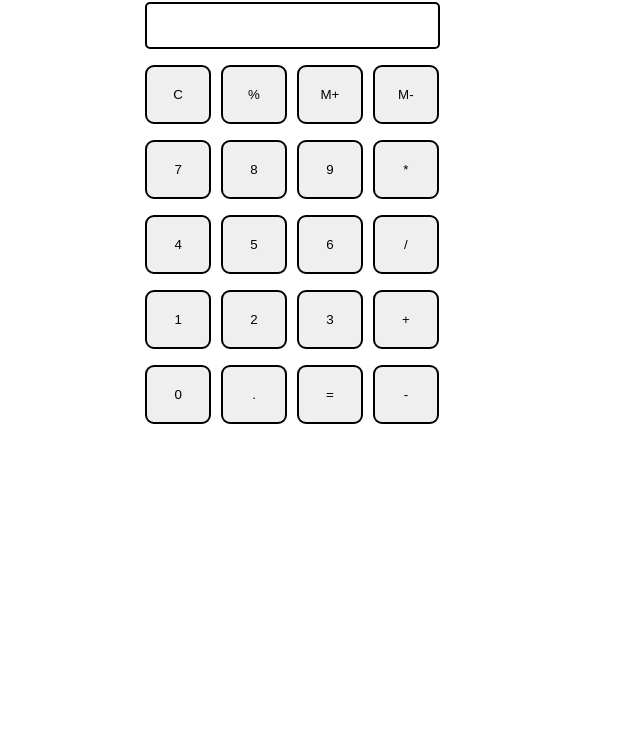
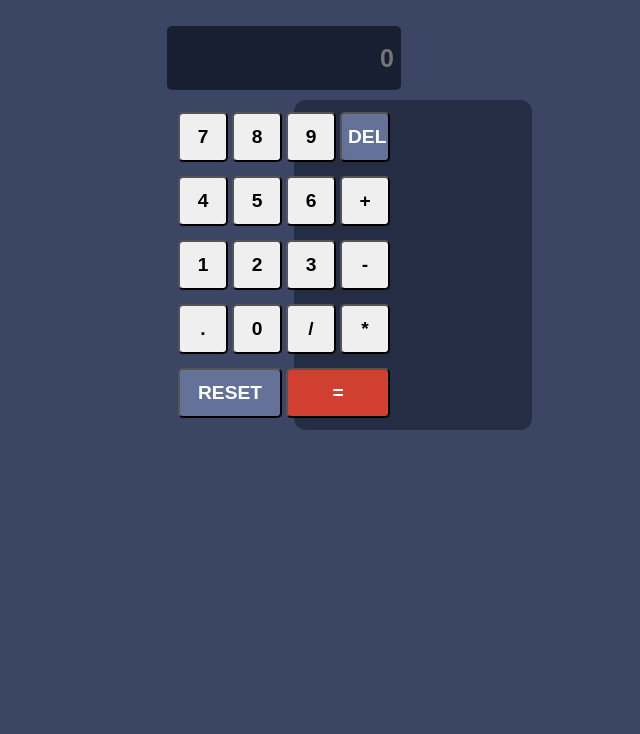
Before and after one commit to deepgarg157/Training_Assisgement_01, a plain HTML site: page Cuvette_Assigment/Micro_Project_04/index.html in a window 1280 px wide. Shown: the part 87-821 px from the top of the page, without its empty margins (356-996 px from the left). After the commit the page ends 800 px from the top, so only its background shows below. Drawn offline with Linux system fonts and the light colour scheme.

Commit message:
Calculator solution

```diff
--- a/Cuvette_Assigment/Micro_Project_04/app.js
+++ b/Cuvette_Assigment/Micro_Project_04/app.js
@@ -1,20 +1,25 @@
 // Todo: Make M+ M- and MC functional
 let string = "";
-let buttons = document.querySelectorAll('.button');
-Array.from(buttons).forEach((button)=>{
-  button.addEventListener('click', (e)=>{
-    if(e.target.innerHTML == '='){
+let buttons = document.querySelectorAll('.btn');
+let inputs = document.querySelector('input')
+Array.from(buttons).forEach((button) => {
+  button.addEventListener('click', (e) => {
+    if (e.target.innerHTML == '=') {
       string = eval(string);
-      document.querySelector('input').value = string;
+      inputs.value = string;
     }
-    else if(e.target.innerHTML == 'C'){
-      string = ""
-      document.querySelector('input').value = string;
+    else if (e.target.innerHTML == 'RESET') {
+      string = ''
+      inputs.value = string;
     }
-    else{
-    console.log(e.target)
-    string = string + e.target.innerHTML;
-    document.querySelector('input').value = string;
-      }
+    else if (e.target.innerHTML == 'DEL') {
+      string = string.substring(0, string.length - 1)
+      inputs.value = string
+    }
+    else {
+      console.log(e.target)
+      string = string + e.target.innerHTML;
+      inputs.value = string;
+    }
   })
 })
--- a/Cuvette_Assigment/Micro_Project_04/index.html
+++ b/Cuvette_Assigment/Micro_Project_04/index.html
@@ -1,51 +1,50 @@
 <!DOCTYPE html>
-<html>
-
+<html lang="en">
 <head>
-  <meta charset="utf-8">
-  <meta name="viewport" content="width=device-width">
-  <title>Calculate me! - A calculator made my me</title>
+    <meta charset="UTF-8">
+    <meta name="viewport" content="width=device-width, initial-scale=1.0">
+    <title>Calculate Me!</title>
     <link rel="stylesheet" href="./style.css">
 </head>
+<body>
+    <div class="container">
+        <h2 class="heading">Calculate Me!</h2>
 
-<body>
-  <h1 class="text-center">Welcome to Calculate me!</h1>
-  <div class="container flex flex-col items-center mx-auto m-w-20">
-    <div class="row">
-      <input class="input" type="text"/>
+        <div class="display">
+            <input type="text" readonly placeholder="0">
         </div>
-    <div class="row">
-      <button class="button">C</button>
-      <button class="button">%</button>
-      <button class="button">M+</button>
-      <button class="button">M-</button>
+        <div class="cal-container"></div>
+        <div class="row-container">
+            <button class="btn">7</button>
+            <button class="btn">8</button>
+            <button class="btn">9</button>
+            <button class="btn delete-btn">DEL</button>
         </div>
-    <div class="row">
-      <button class="button">7</button>
-      <button class="button">8</button>
-      <button class="button">9</button>
-      <button class="button">*</button>
+        <div class="row-container">
+            <button class="btn">4</button>
+            <button class="btn">5</button>
+            <button class="btn">6</button>
+            <button class="btn">+</button>
         </div>
-    <div class="row">
-      <button class="button">4</button>
-      <button class="button">5</button>
-      <button class="button">6</button>
-      <button class="button">/</button>
+        <div class="row-container">
+            <button class="btn">1</button>
+            <button class="btn">2</button>
+            <button class="btn">3</button>
+            <button class="btn">-</button>
         </div>
-    <div class="row">
-      <button class="button">1</button>
-      <button class="button">2</button>
-      <button class="button">3</button>
-      <button class="button">+</button>
+        <div class="row-container">
+            <button class="btn">.</button>
+            <button class="btn">0</button>
+            <button class="btn">/</button>
+            <button class="btn">*</button>
         </div>
-    <div class="row">
-      <button class="button">0</button>
-      <button class="button">.</button>
-      <button class="button">=</button>
-      <button class="button">-</button>
+        <div class="row-container">
+            <button class="btn reset-btn delete-btn">RESET</button>
+            <button class="btn equal-btn">=</button>
         </div>
         </div>
+    </div>
+
     <script src="./app.js"></script>
 </body>
-
 </html>
--- a/Cuvette_Assigment/Micro_Project_04/style.css
+++ b/Cuvette_Assigment/Micro_Project_04/style.css
@@ -1,50 +1,73 @@
-@import url('https://fonts.googleapis.com/css2?family=Roboto:wght@300&family=Ubuntu:wght@300&display=swap');
-html, body {
+.container {
+  display: flex;
+  flex-direction: column;
+  align-items: center;
+  justify-content: center;
+  width: 100%;
   height: 100%;
-  width: 100%;
-  font-family: 'Roboto', sans-serif;
 }
 
-.button{
-  width: 66px;
-  padding: 20px;
-  margin: 0 3px;
-  border: 2px solid black;
-  border-radius: 9px;
+.heading {
+  font-size: 2em;
+}
+
+.row-container {
+  padding: 5px;
+  margin: 2px;
+  position: relative;
+
+}
+
+.btn {
+  width: 50px;
+  height: 50px;
+  border-radius: 5px;
+  font-weight: bold;
+  font-size: 1.2em;
   cursor: pointer;
 }
 
-.row{
-  margin: 8px 0;
-}
-.row input{
-  width: 291px;
-  font-size: 20px;
-    margin: 0;
-    padding: 10px 0px;
-    border: 2px solid black;
+.display input {
+  width: 220px;
+  height: 50px;
   border-radius: 5px;
+  background-color: #181F32;
+  color: white;
+  font-size: 25px;
+  font-weight: bold;
+  border: none;
+  margin: 15px;
+  text-align: end;
+  padding: 7px;
 }
 
-.text-center{
-    text-align: center;
+body {
+  background-color: #3B4664;
+  color: white;
 }
 
-  .bg-red{
-    background: red;
+.equal-btn {
+  background: #D13F30;
+  width: 104px;
+  color: white;
+
 }
 
-  .mx-auto{
-    margin: auto;
+.reset-btn {
+  width: 104px;
 }
 
-  .flex{
-    display:flex;
-  }
-  .flex-col{
-    flex-direction: column;
+.delete-btn {
+  background: #647299;
+  color: white;
 }
 
-  .items-center{
-    align-items: center;
+.cal-container{
+  background: #252D44;
+  width: 238px;
+  height: 330px;
+  top: 187px;
+  left: 650px;
+  border-radius: 12px;
+  position: absolute;
 }
```
Lines whose indentation alone changed are shown as unchanged.
